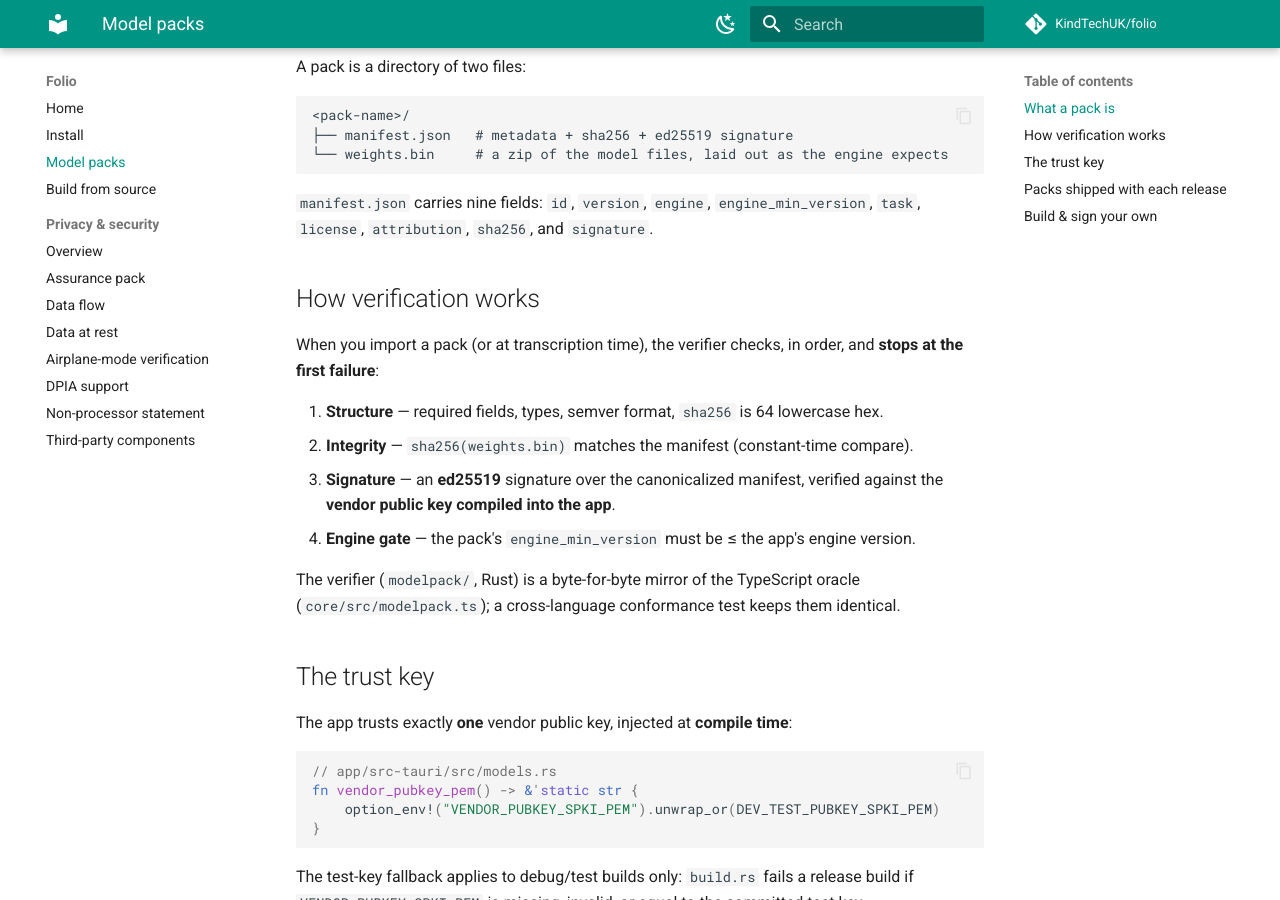
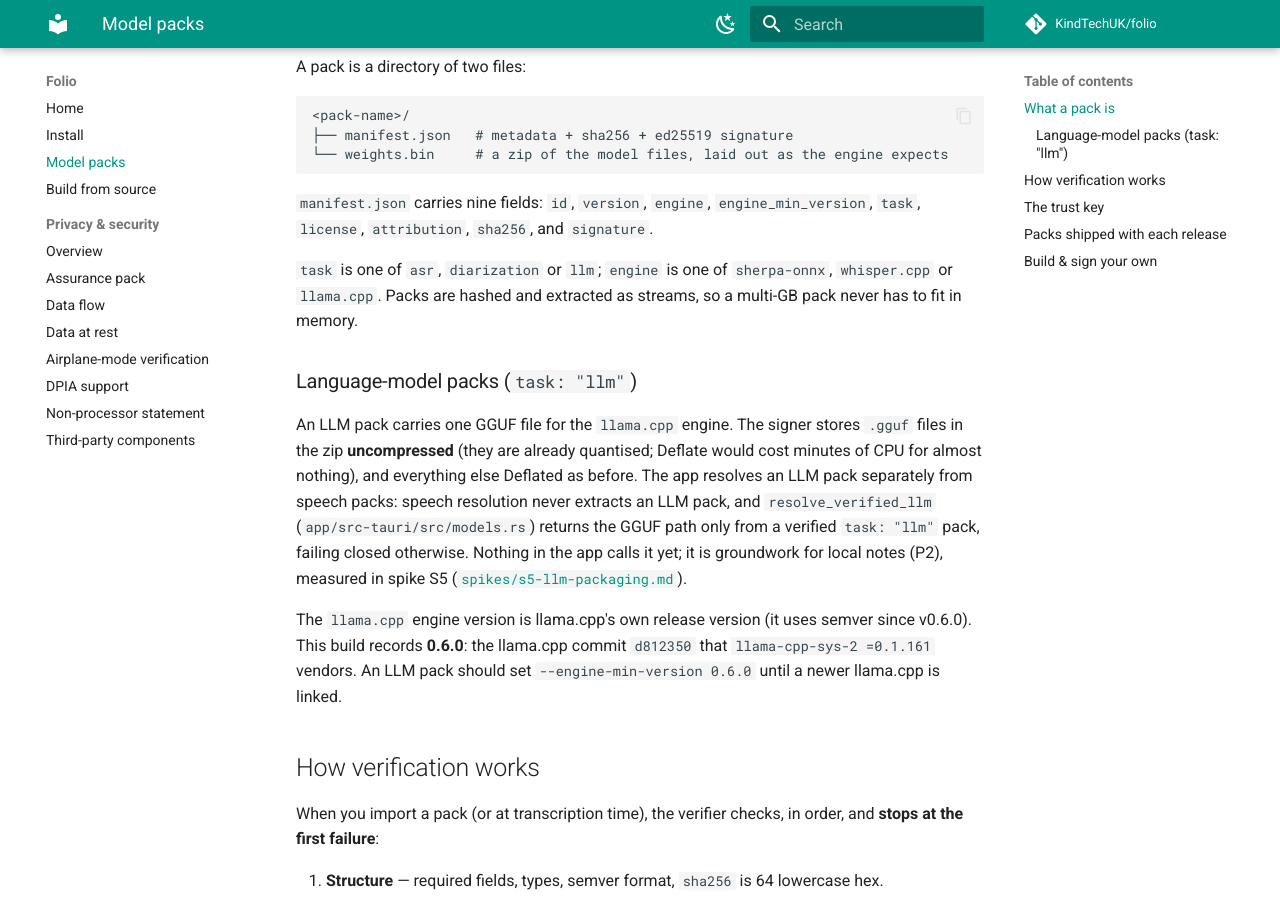
Before and after one commit to KindTechUK/folio, an MkDocs documentation site: the page built from docs/model-packs.md, in a window 1280 px wide and 900 px high, scrolled down 293 px. Built offline with MkDocs 1.6.1 and Material for MkDocs 9.7.7, drawn with Linux system fonts in a browser that asks for light colours; comment, search, counter and statistics services are not loaded; some of the changed text lies outside the part shown.

Commit message:
docs(s5): packaging, licensing and zero-egress write-up
GO-WITH-CONDITIONS. Adds the Qwen weights and llama.cpp rows to the
third-party inventory (and fixes sherpa-onnx 1.13.2 -> 2.0.1), documents llm
packs in model-packs.md, and marks S5 in the spike plan.

````diff
--- a/docs/model-packs.md
+++ b/docs/model-packs.md
@@ -16,6 +16,27 @@ A pack is a directory of two files:
 
 `manifest.json` carries nine fields: `id`, `version`, `engine`, `engine_min_version`,
 `task`, `license`, `attribution`, `sha256`, and `signature`.
+
+`task` is one of `asr`, `diarization` or `llm`; `engine` is one of `sherpa-onnx`,
+`whisper.cpp` or `llama.cpp`. Packs are hashed and extracted as streams, so a
+multi-GB pack never has to fit in memory.
+
+### Language-model packs (`task: "llm"`)
+
+An LLM pack carries one GGUF file for the `llama.cpp` engine. The signer stores
+`.gguf` files in the zip **uncompressed** (they are already quantised; Deflate
+would cost minutes of CPU for almost nothing), and everything else Deflated as
+before. The app resolves an LLM pack separately from speech packs: speech
+resolution never extracts an LLM pack, and `resolve_verified_llm`
+(`app/src-tauri/src/models.rs`) returns the GGUF path only from a verified
+`task: "llm"` pack, failing closed otherwise. Nothing in the app calls it yet; it
+is groundwork for local notes (P2), measured in spike S5
+([`spikes/s5-llm-packaging.md`](spikes/s5-llm-packaging.md)).
+
+The `llama.cpp` engine version is llama.cpp's own release version (it uses semver
+since v0.6.0). This build records **0.6.0**: the llama.cpp commit `d812350` that
+`llama-cpp-sys-2 =0.1.161` vendors. An LLM pack should set
+`--engine-min-version 0.6.0` until a newer llama.cpp is linked.
 
 ## How verification works
 
@@ -63,6 +84,10 @@ from upstream [k2-fsa/sherpa-onnx](https://github.com/k2-fsa/sherpa-onnx) weight
 | `asr-whisper-medium.en` | asr | Whisper medium.en (int8) + Silero VAD | MIT |
 | `diarization-pyannote-campplus` | diarization | pyannote segmentation-3.0 + 3D-Speaker CAM++ | MIT AND Apache-2.0 |
 
+No LLM pack ships yet. The candidate from spike S5 is `llm-qwen3-4b-instruct-2507`
+(Qwen3-4B-Instruct-2507, Q4_0 GGUF from `unsloth/Qwen3-4B-Instruct-2507-GGUF`,
+Apache-2.0, about 2.4 GB).
+
 Upstream weights are fetched file by file from the sherpa-onnx Hugging Face repositories
 (`csukuangfj/…`) at fixed revisions — ungated, no token — except Silero VAD, which comes
 from the `asr-models` release tag of k2-fsa/sherpa-onnx (no sherpa-onnx Hugging Face
@@ -96,7 +121,18 @@ cargo run --manifest-path tools/modelpack-sign/Cargo.toml -- pack \
 (cd app && VENDOR_PUBKEY_SPKI_PEM="$(cat ../keys/public.spki.pem)" npm run tauri dev)
 ```
 
-The `pack` command self-verifies before writing, so a pack that's produced is guaranteed
+An LLM pack is signed the same way, from a directory holding the one GGUF:
+
+```bash
+cargo run --release --manifest-path tools/modelpack-sign/Cargo.toml -- pack \
+  --model-dir <dir-with-the-gguf> --out llm-qwen3-4b-instruct-2507 --key keys/private.pkcs8.pem \
+  --id llm-qwen3-4b-instruct-2507 --version 1.0.0 \
+  --engine llama.cpp --engine-min-version 0.6.0 \
+  --task llm --license Apache-2.0 \
+  --attribution "Qwen3-4B-Instruct-2507 by the Qwen Team, Alibaba Cloud (Apache-2.0)"
+```
+
+The `pack` command self-verifies after writing, so a pack that's produced is guaranteed
 to pass the in-app verifier (with the matching key). To check an existing pack:
 
 ```bash
````
Also changed, not shown: docs/assurance/third-party-components.md (+20 -1 lines), docs/spikes/next-phase-spikes.md (+3 -1 lines), docs/spikes/s5-llm-packaging.md (added, +247 -0 lines).
